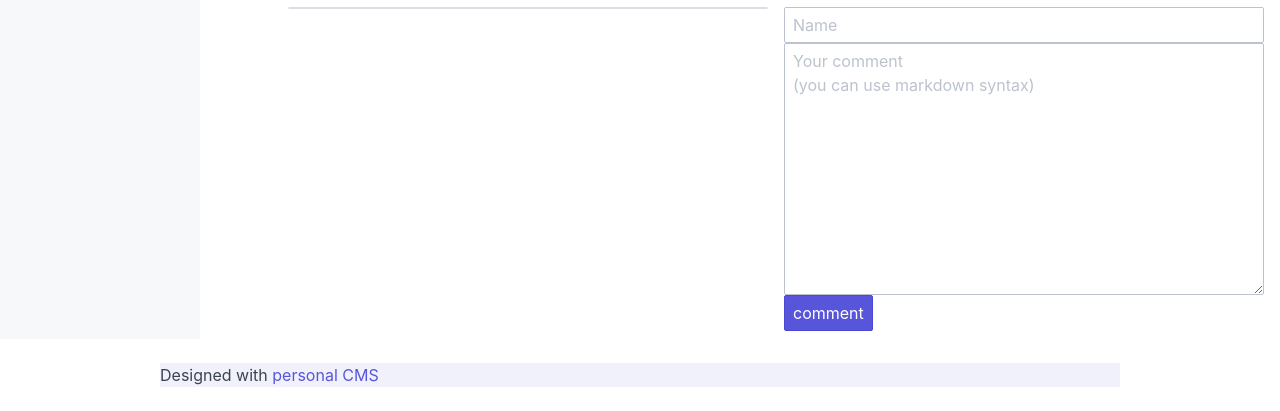
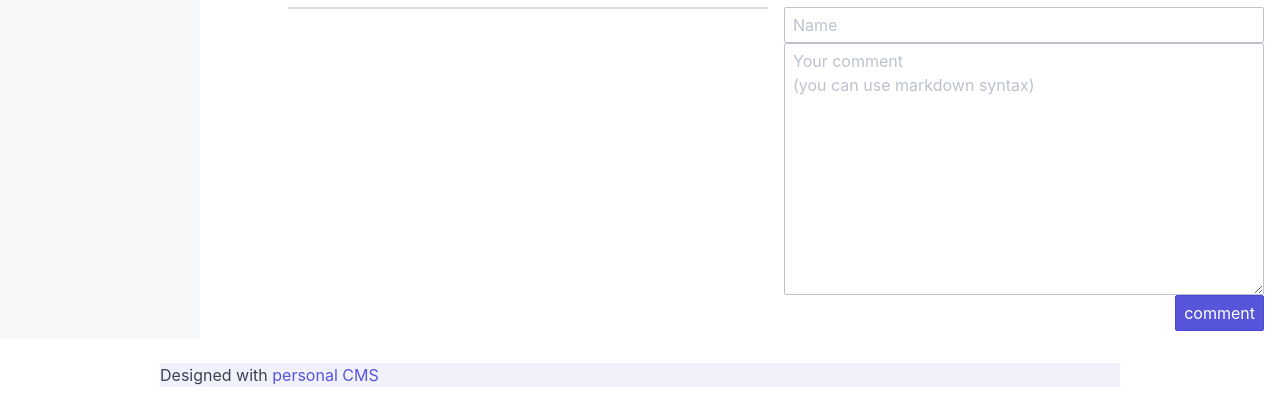
Before and after one commit to zar3bski/personal_cms, a Django app: page /read/1/1/ in a window 1280 px wide. Shown: the part 652-1063 px from the top of the page. Run offline with Django 3.2, Linux system fonts and the light colour scheme; data comes from the database, SQL or seed files in the repository; data that the repository does not hold is empty; some libraries are stand-ins or nearby versions.

Commit message:
button position

```diff
--- a/cms_src/website/templates/website/article.html
+++ b/cms_src/website/templates/website/article.html
@@ -92,7 +92,7 @@
 			<div class="form-group">
 				{% csrf_token %}
 	  			{{comment_form}}
-	  			<button class="btn btn-primary">comment</button>
+	  			<div class="float-right"><button class="btn btn-primary">comment</button></div>
 	  		</div>
 	  	</form>
 	</div>
```
